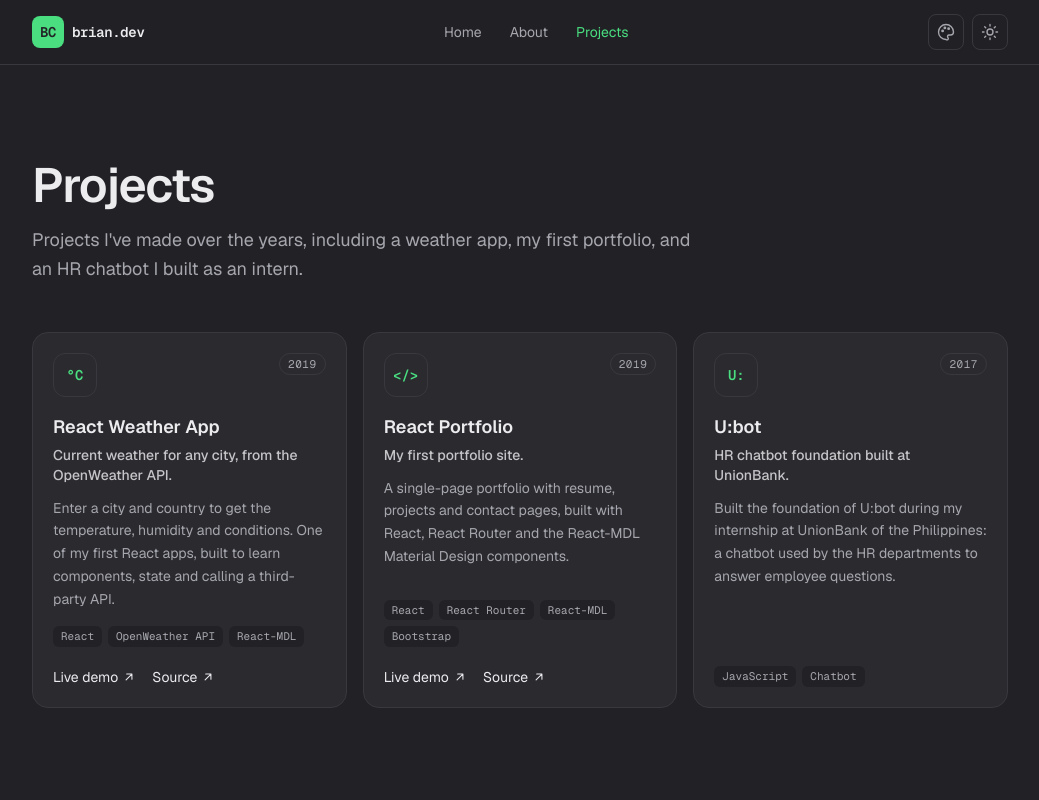
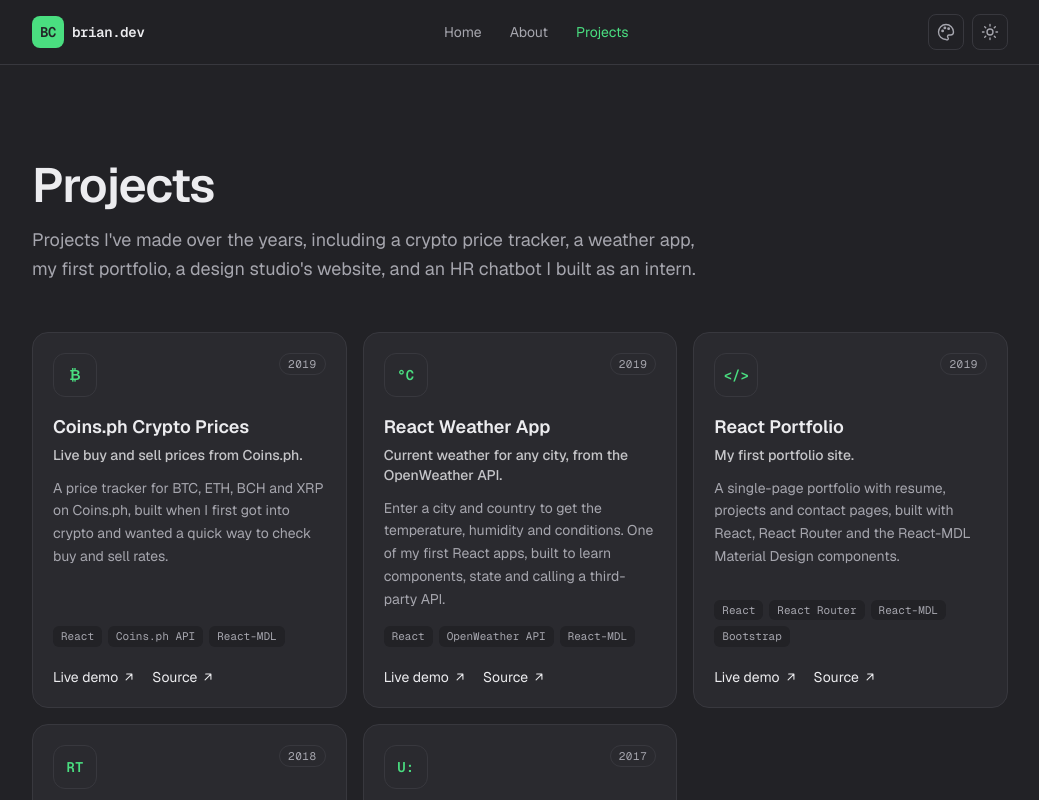
Before and after one commit to bvcrisostomo2/briancrisostomo.dev, a Next.js app: page /projects in a window 1280 px wide. Shown: the top 800 px of the page, without its empty margins (120-1159 px from the left). Built offline with nearby package versions, Linux system fonts and the light colour scheme.

Commit message:
Add Coins.ph Crypto Prices, Red Tomato site and U:bot source; open project links in a new tab

```diff
--- a/src/app/projects/page.tsx
+++ b/src/app/projects/page.tsx
@@ -11,8 +11,8 @@ export default function ProjectsPage() {
     <section className="pt-16 sm:pt-24">
       <h1 className="text-4xl font-semibold tracking-tight sm:text-5xl">Projects</h1>
       <p className="mt-4 max-w-2xl text-lg leading-relaxed text-muted">
-        Projects I&apos;ve made over the years, including a weather app, my first portfolio, and an HR
-        chatbot I built as an intern.
+        Projects I&apos;ve made over the years, including a crypto price tracker, a weather app, my
+        first portfolio, a design studio&apos;s website, and an HR chatbot I built as an intern.
       </p>
       <div className="mt-12 grid gap-4 sm:grid-cols-2 lg:grid-cols-3">
         {projects.map((project) => (
--- a/src/components/ProjectCard.tsx
+++ b/src/components/ProjectCard.tsx
@@ -35,12 +35,22 @@ export function ProjectCard({ project }: { project: Project }) {
       {(links.demo || links.source) && (
         <div className="mt-5 flex gap-4 text-sm">
           {links.demo && (
-            <a href={links.demo} className="flex items-center gap-1 text-fg hover:text-accent">
+            <a
+              href={links.demo}
+              target="_blank"
+              rel="noreferrer"
+              className="flex items-center gap-1 text-fg hover:text-accent"
+            >
               Live demo <ArrowUpRightIcon width={14} height={14} />
             </a>
           )}
           {links.source && (
-            <a href={links.source} className="flex items-center gap-1 text-fg hover:text-accent">
+            <a
+              href={links.source}
+              target="_blank"
+              rel="noreferrer"
+              className="flex items-center gap-1 text-fg hover:text-accent"
+            >
               Source <ArrowUpRightIcon width={14} height={14} />
             </a>
           )}
--- a/src/data/projects.ts
+++ b/src/data/projects.ts
@@ -11,6 +11,20 @@ export type Project = {
 };
 
 export const projects: Project[] = [
+  {
+    name: "Coins.ph Crypto Prices",
+    glyph: "₿",
+    tagline: "Live buy and sell prices from Coins.ph.",
+    description:
+      "A price tracker for BTC, ETH, BCH and XRP on Coins.ph, built when I first got into crypto and wanted a quick way to check buy and sell rates.",
+    tech: ["React", "Coins.ph API", "React-MDL"],
+    links: {
+      demo: "https://coinsphprices.netlify.app/",
+      source: "https://github.com/bvcrisostomo2/react-coinsph-cryptoprices",
+    },
+    featured: true,
+    year: "2019",
+  },
   {
     name: "React Weather App",
     glyph: "°C",
@@ -36,8 +50,18 @@ export const projects: Project[] = [
       demo: "https://bvcrisostomo2.github.io/react-portfolio/",
       source: "https://github.com/bvcrisostomo2/react-portfolio",
     },
+    year: "2019",
+  },
+  {
+    name: "Red Tomato Design Studio",
+    glyph: "RT",
+    tagline: "Website for a branding and design studio.",
+    description:
+      "The studio's site, built while I worked at Red Tomato: services, a portfolio of client work, an about page and contact details.",
+    tech: ["React"],
+    links: { demo: "https://redtomatodesignstudio.netlify.app/" },
     featured: true,
-    year: "2019",
+    year: "2018",
   },
   {
     name: "U:bot",
@@ -45,9 +69,8 @@ export const projects: Project[] = [
     tagline: "HR chatbot foundation built at UnionBank.",
     description:
       "Built the foundation of U:bot during my internship at UnionBank of the Philippines: a chatbot used by the HR departments to answer employee questions.",
-    tech: ["JavaScript", "Chatbot"],
-    links: {},
-    featured: true,
+    tech: ["PHP", "AIML", "Program O", "MySQL"],
+    links: { source: "https://github.com/bvcrisostomo2/UPB_Chatbot" },
     year: "2017",
   },
 ];
```
